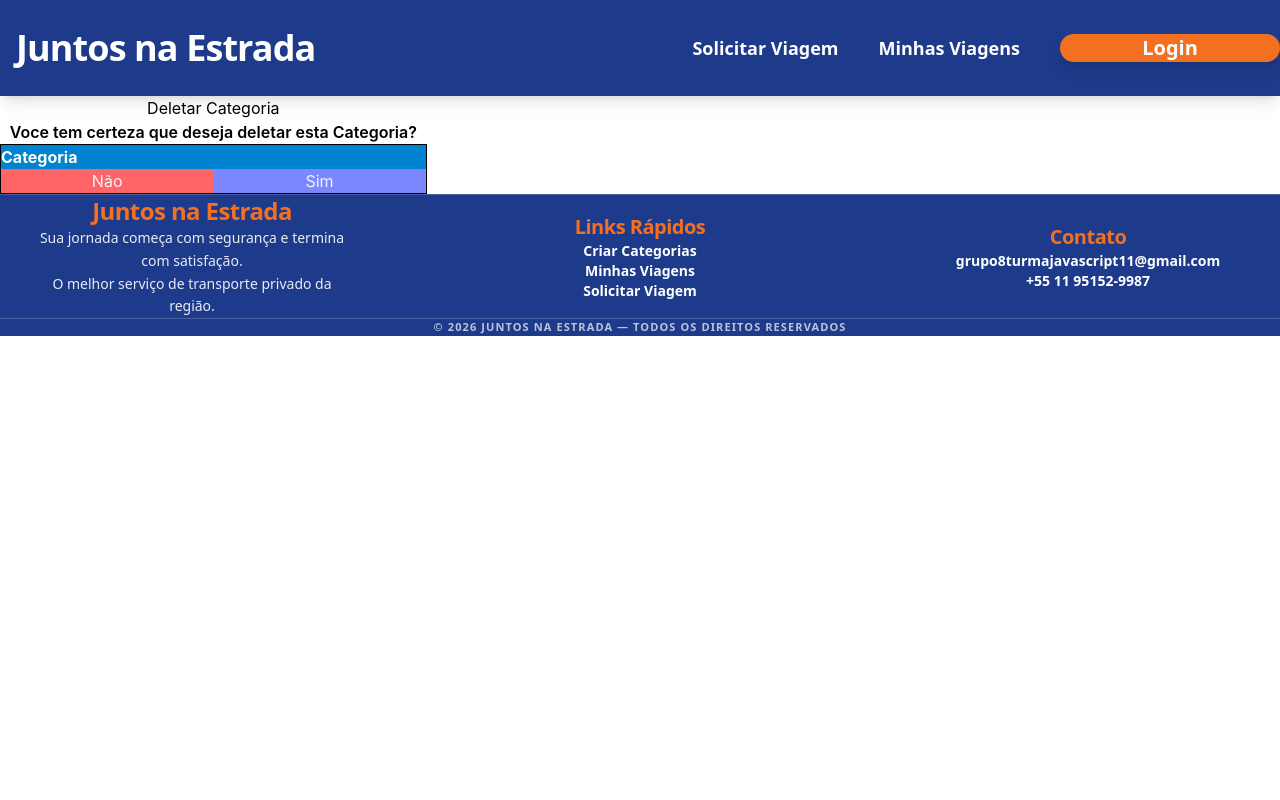
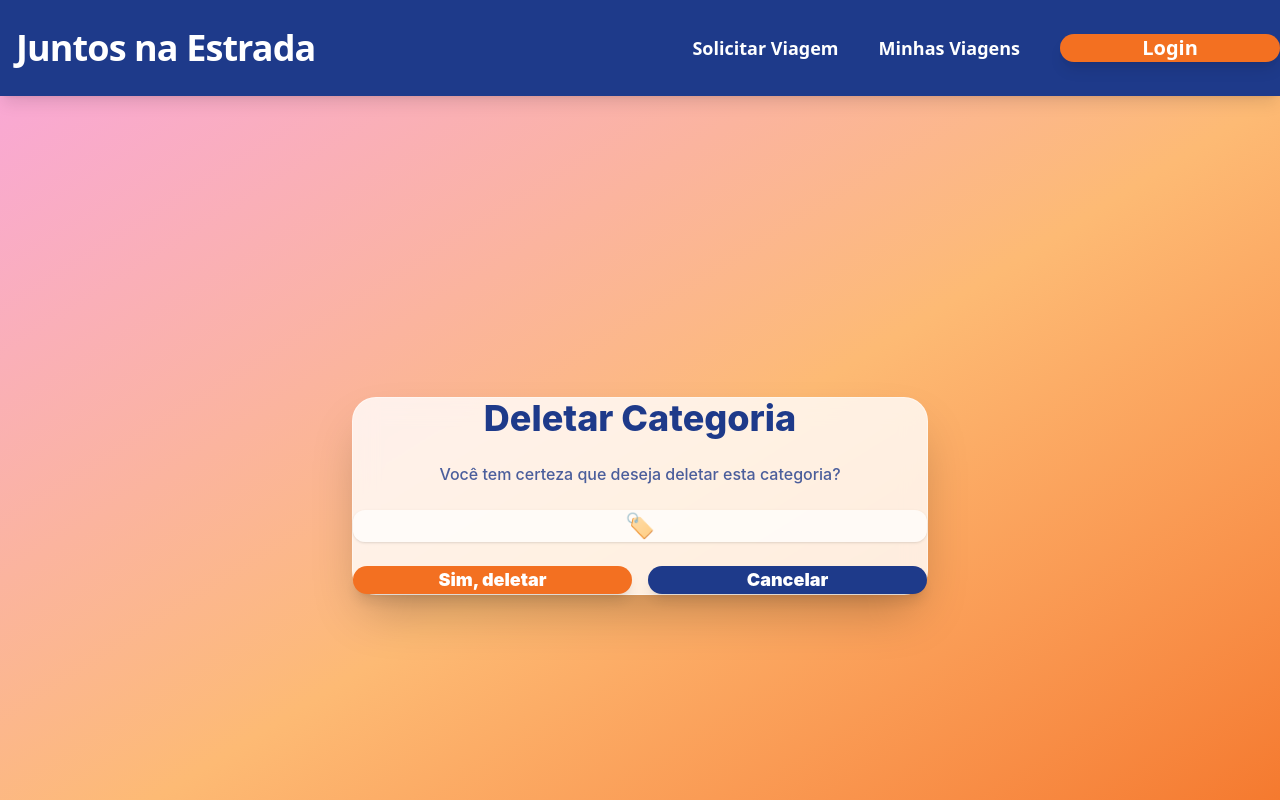
Before and after one commit to Grupo-08-Turma-JavaScript-11/Juntos_Na_Estrada-Front, a React (Vite) app: page /deletarcategorias/1 in a window 1280 px wide. Shown: the top 800 px of the page. Built offline with nearby package versions, Linux system fonts and the light colour scheme; no server answers.

Commit message:
ajustes finais

```diff
--- a/src/components/carona/deletarcarona/DeletarCarona.tsx
+++ b/src/components/carona/deletarcarona/DeletarCarona.tsx
@@ -8,36 +8,31 @@ import MapCard from "../../mapa/cardmapa/CardMapa";
 
 function DeletarCarona({ onClose }: { onClose?: () => void }) {
   const navigate = useNavigate();
+  const { id } = useParams<{ id: string }>();
 
   const [carona, setCarona] = useState<Carona>({} as Carona);
-
   const [isLoading, setIsLoading] = useState<boolean>(false);
-
-  const { id } = useParams<{ id: string }>();
 
   async function buscarPorId(id: string) {
     try {
       await buscar(`/caronas/${id}`, setCarona);
-    } catch (error: any) {
-      ToastAlerta("Erro ao buscar o categoria.", "erro");
+    } catch {
+      ToastAlerta("Erro ao buscar a carona.", "erro");
     }
   }
 
   useEffect(() => {
-    if (id !== undefined) {
-      buscarPorId(id);
-    }
+    if (id) buscarPorId(id);
   }, [id]);
 
   async function deletarCarona() {
     setIsLoading(true);
-
     try {
       await deletar(`/caronas/${id}`);
       ToastAlerta("Carona deletada com sucesso", "sucesso");
-      retornar(); // só volta se deu certo
-    } catch (error: any) {
-      ToastAlerta("Erro ao deletar a Carona.", "erro");
+      retornar();
+    } catch {
+      ToastAlerta("Erro ao deletar a carona.", "erro");
     } finally {
       setIsLoading(false);
     }
@@ -48,41 +43,74 @@ function DeletarCarona({ onClose }: { onClose?: () => void }) {
   }
 
   return (
-    <div className="container w-1/2 mx-auto">
-      <h1 className="text-4xl text-center my-4">Deletar viagem</h1>
-      <p className="text-center font-semibold mb-4">
-        Você tem certeza de que deseja apagar a viagem a seguir?
-      </p>
-      <div className="border flex flex-col rounded-2xl overflow-hidden justify-between">
-        <header className="flex flex-col rounded-2xl h-80 w-100 bg-[#ffffff] shadow-xl">
+    <section className="relative min-h-screen flex items-center justify-center px-6">
+
+      {/* FUNDO */}
+      <div className="absolute inset-0 bg-gradient-to-br from-[#F9A8D4] via-[#FDBA74] to-[#F37021]" />
+
+      {/* CARD */}
+      <div
+        className="
+          relative z-10 w-full max-w-2xl
+          bg-white/80 backdrop-blur-md
+          border border-white/40
+          rounded-3xl shadow-2xl
+          p-8 flex flex-col gap-6
+        "
+      >
+        <h1 className="text-4xl font-extrabold text-center text-[#1E3A8A]">
+          Deletar viagem
+        </h1>
+
+        <p className="text-center text-[#1E3A8A]/80 font-medium">
+          Você tem certeza que deseja apagar esta viagem?
+        </p>
+
+        {/* MAPA */}
+        <div className="rounded-2xl overflow-hidden shadow-lg h-64">
           <MapCard />
-        </header>
-        <p className="p-8 text-3xl b h-full">Origem: {carona.enderecoOrigem}</p>
-        <p className="p-8 text-3xl h-full">Destino: {carona.enderecoDestino}</p>
-        <div className="flex">
+        </div>
+
+        {/* INFO */}
+        <div className="flex flex-col gap-2 text-lg text-[#1E3A8A] font-semibold">
+          <span>📍 Origem: {carona.enderecoOrigem}</span>
+          <span>🏁 Destino: {carona.enderecoDestino}</span>
+        </div>
+
+        {/* BOTÕES */}
+        <div className="flex gap-4 mt-4">
+
           <button
             type="button"
-            className="w-full text-slate-100 bg-indigo-400 hover:bg-indigo-600 flex items-center justify-center"
             onClick={deletarCarona}
+            disabled={isLoading}
+            className="
+              flex-1 rounded-full bg-[#F37021]
+              py-3 text-white font-black text-lg
+              shadow-lg hover:bg-[#d65d18]
+              transition-all hover:-translate-y-1 active:scale-95
+              flex items-center justify-center
+            "
           >
-            {isLoading ? (
-              <ClipLoader color="#ffffff" size={24} />
-            ) : (
-              <span>Sim</span>
-            )}
+            {isLoading ? <ClipLoader color="#ffffff" size={22} /> : "Sim, deletar"}
           </button>
 
           <button
             type="button"
-            onClick={() => onClose?.()}
-            className="text-slate-100 bg-red-400 hover:bg-red-600 w-full py-2"
+            onClick={() => onClose ? onClose() : retornar()}
+            className="
+              flex-1 rounded-full bg-[#1E3A8A]
+              py-3 text-white font-black text-lg
+              shadow-lg hover:bg-[#162c63]
+              transition-all hover:-translate-y-1 active:scale-95
+            "
+          >
+            Cancelar
+          </button>
 
-          >
-            Não
-          </button>
         </div>
       </div>
-    </div>
+    </section>
   );
 }
 
--- a/src/components/carona/listarcaronas/ListarCaronas.tsx
+++ b/src/components/carona/listarcaronas/ListarCaronas.tsx
@@ -41,7 +41,7 @@ function ListarCaronas() {
         {/* TÍTULO */}
         <div className="text-center max-w-2xl mb-14 px-4">
           <h1 className="text-4xl md:text-5xl font-black text-[#1E3A8A] mb-3">
-            Minhas Caronas
+            Minhas Viagens
           </h1>
           <p className="text-base md:text-lg text-[#1E3A8A]/80">
             Gerencie e acompanhe suas caronas em um só lugar 🚗
--- a/src/components/categorias/cardCategoria/CardCategoria.tsx
+++ b/src/components/categorias/cardCategoria/CardCategoria.tsx
@@ -65,12 +65,12 @@ function CardCategoria({ categoria }: CardCategoriaProps) {
           to={`/deletarcategorias/${categoria.id}`}
           className="
             px-8 py-8 text-sm  w-full rounded-full
-            bg-red-500 text-white font-semibold
-            hover:bg-red-600
-            transition
+            bg-[#F37021] text-white font-semibold
+            hover:bg-[#d65d18]
+            transition-all hover:-translate-y-1 active:scale-95
           "
         >
-          Excluir
+          Deletar
         </Link>
 
       </div>
--- a/src/components/categorias/deletarCategorias/DeletarCategorias.tsx
+++ b/src/components/categorias/deletarCategorias/DeletarCategorias.tsx
@@ -1,78 +1,106 @@
-import { useEffect, useState } from "react"
-import { useNavigate, useParams } from "react-router-dom"
-import { buscar, deletar } from "../../../service/Service"
-import type Categoria from "../../../models/Categoria"
+import { useEffect, useState } from "react";
+import { useNavigate, useParams } from "react-router-dom";
+import { buscar, deletar } from "../../../service/Service";
+import type Categoria from "../../../models/Categoria";
+
+function DeletarCategoria() {
+  const navigate = useNavigate();
+  const { id } = useParams<{ id: string }>();
+
+  const [categoria, setCategoria] = useState<Categoria>({} as Categoria);
+
+  async function buscarPorId(id: string) {
+    try {
+      await buscar(`/categorias/${id}`, setCategoria);
+    } catch {
+      alert("Categoria não encontrada!");
+    }
+  }
+
+  useEffect(() => {
+    if (id) buscarPorId(id);
+  }, [id]);
+
+  async function deletarCategoria() {
+    try {
+      await deletar(`/categorias/${id}`);
+      alert("Categoria deletada com sucesso!");
+      retornar();
+    } catch {
+      alert("Erro ao deletar categoria.");
+    }
+  }
+
+  function retornar() {
+    navigate("/categorias");
+  }
+
+  return (
+    <section className="relative min-h-screen flex items-center justify-center px-6">
+
+      {/* FUNDO */}
+      <div className="absolute inset-0 bg-gradient-to-br from-[#F9A8D4] via-[#FDBA74] to-[#F37021]" />
+
+      {/* CARD */}
+      <div
+        className="
+          relative z-10 w-full max-w-xl
+          bg-white/80 backdrop-blur-md
+          border border-white/40
+          rounded-3xl shadow-2xl
+          p-8 flex flex-col gap-6
+        "
+      >
+        <h1 className="text-4xl font-extrabold text-center text-[#1E3A8A]">
+          Deletar Categoria
+        </h1>
+
+        <p className="text-center text-[#1E3A8A]/80 font-medium">
+          Você tem certeza que deseja deletar esta categoria?
+        </p>
+
+        {/* INFO */}
+        <div className="bg-white/70 rounded-xl p-6 text-center shadow">
+          <span className="text-2xl font-bold text-[#1E3A8A]">
+            🏷️ {categoria.descricao}
+          </span>
+        </div>
+
+        {/* BOTÕES */}
 
 
 
-function DeletarCategoria(){
+        <div className="flex gap-4 mt-4">
 
-    const navigate = useNavigate()
+            <button
+                onClick={deletarCategoria}
+                className="
+                flex-1 rounded-full bg-[#F37021]
+                py-3 text-white font-black text-lg
+                shadow-lg hover:bg-[#d65d18]
+                transition-all hover:-translate-y-1 active:scale-95
+            "
+          >
+            Sim, deletar
+          </button>
 
-    const [categoria, setCategoria] = useState<Categoria>({} as Categoria)
+          <button
+            onClick={retornar}
+            className="
+              flex-1 rounded-full bg-[#1E3A8A]
+              py-3 text-white font-black text-lg
+              shadow-lg hover:bg-[#162c63]
+              transition-all hover:-translate-y-1 active:scale-95
+            "
+          >
+            Cancelar
+          </button>
 
-    const {id} =  useParams<{id: string}>()
 
-    async function buscarPorId(id: string){
-        try{
-            await buscar(`/categorias/${id}`, setCategoria)
-        } catch (error: any){
-            alert('Categoria não encontrada!')
-        }
-    }
-
-    useEffect(() => {
-        if (id !== undefined) {
-            buscarPorId(id)
-        }
-    }, [id])
-
-    async function deletarCategoria(){
-        try{
-            await deletar(`/categorias/${id}`)
-            alert("Categoria deletada com sucesso!")
-        } catch (error: any){
-            if (error.toString().includes('404')){
-                alert("Categoria não encontrada!")
-            }
-        }
-
-        retornar()
-
-    }
-
-    function retornar() {
-        navigate("/categorias")
-    }
-
-    return(
-        <div className="container w-1/3 mx-auto">
-            <h1 className="text-4x1 text-center my-4">Deletar Categoria</h1>
-            <p className="text-center font-semibold mb-4">
-                Voce tem certeza que deseja deletar esta Categoria?
-            </p>
-            <div className="border flex flex-col rounded-2x1 overflow-hidden justify-between">
-                <header
-                    className="py-2 px-6 bg-sky-600 text-white font-bold text-2x1">
-                    Categoria
-                </header>
-                <p className="p-8 text-3x1 bg-slate-200 h-full">{categoria.descricao}</p>
-                <div className="flex">
-                    <button
-                        className="text-slate-100 bg-red-400 hover:bg-red-600 w-full py-2"
-                        onClick={retornar}>
-                        Não
-                    </button>
-                    <button
-                        className="w-full text-slate-100 bg-indigo-400
-                            hover:bg-indigo-600 flex items-center justify-center"
-                            onClick={deletarCategoria}>
-                            <span>Sim</span>
-                    </button>
-                </div>
-            </div>
         </div>
-    )
+      </div>
+    </section>
+  );
 }
 
-export default DeletarCategoria
+export default DeletarCategoria;
--- a/src/components/mapa/cardmapa/CardMapa.tsx
+++ b/src/components/mapa/cardmapa/CardMapa.tsx
@@ -13,14 +13,18 @@ export function MapCard() {
   const position: [number, number] = [-23.55052, -46.633308];
 
   return (
-    <div className="rounded-2xl overflow-hidden h-[70vh] w-full">
-      <MapContainer center={position} zoom={16} className="h-full w-full">
+    <div className="rounded-t-2xl overflow-hidden h-44 w-full">
+      <MapContainer
+        center={position}
+        zoom={14}
+        className="h-full w-full"
+      >
         <TileLayer
           url="https://{s}.basemaps.cartocdn.com/rastertiles/voyager/{z}/{x}/{y}.png"
         />
 
         <Marker position={position} icon={customIcon}>
-          <Popup>Inicio</Popup>
+          <Popup>Início</Popup>
         </Marker>
       </MapContainer>
     </div>
--- a/src/main.tsx
+++ b/src/main.tsx
@@ -2,6 +2,8 @@ import React from "react";
 import ReactDOM from "react-dom/client";
 import App from "./App";
 import "./index.css";
+
+import "leaflet/dist/leaflet.css";
 
 ReactDOM.createRoot(
   document.getElementById("root") as HTMLElement
```
Also changed, not shown: src/components/carona/cardcarona/CardCarona.tsx (+56 -24 lines).
